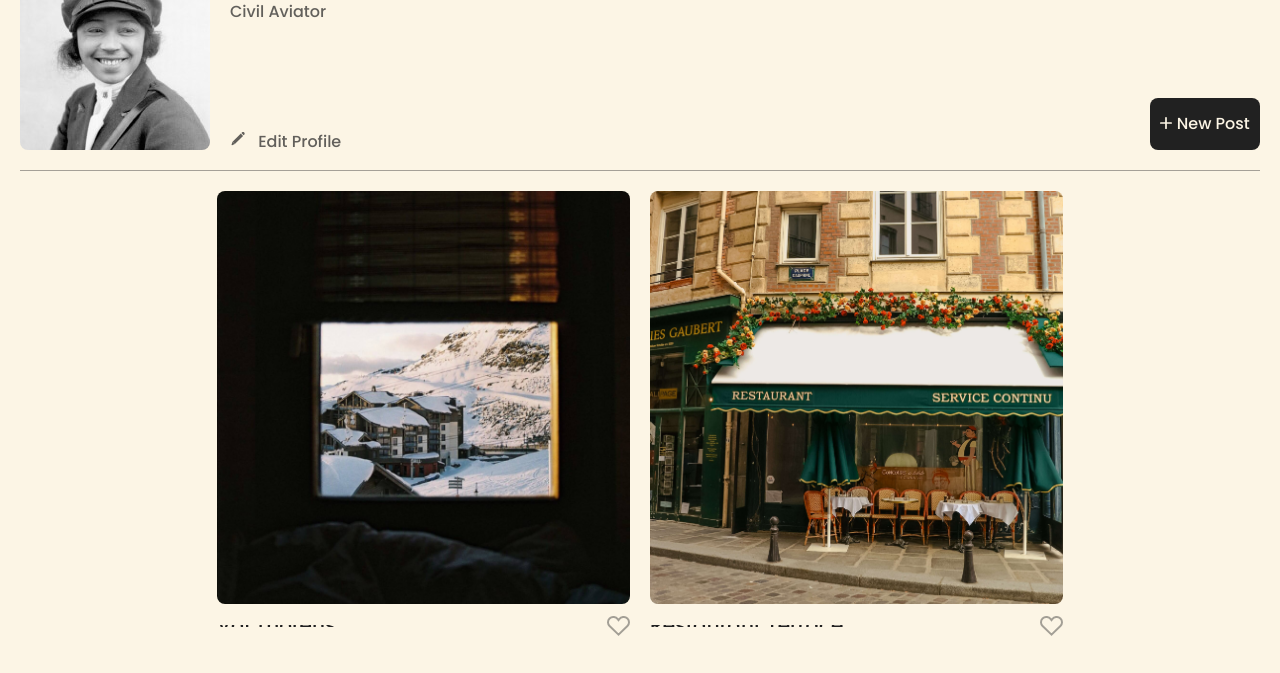
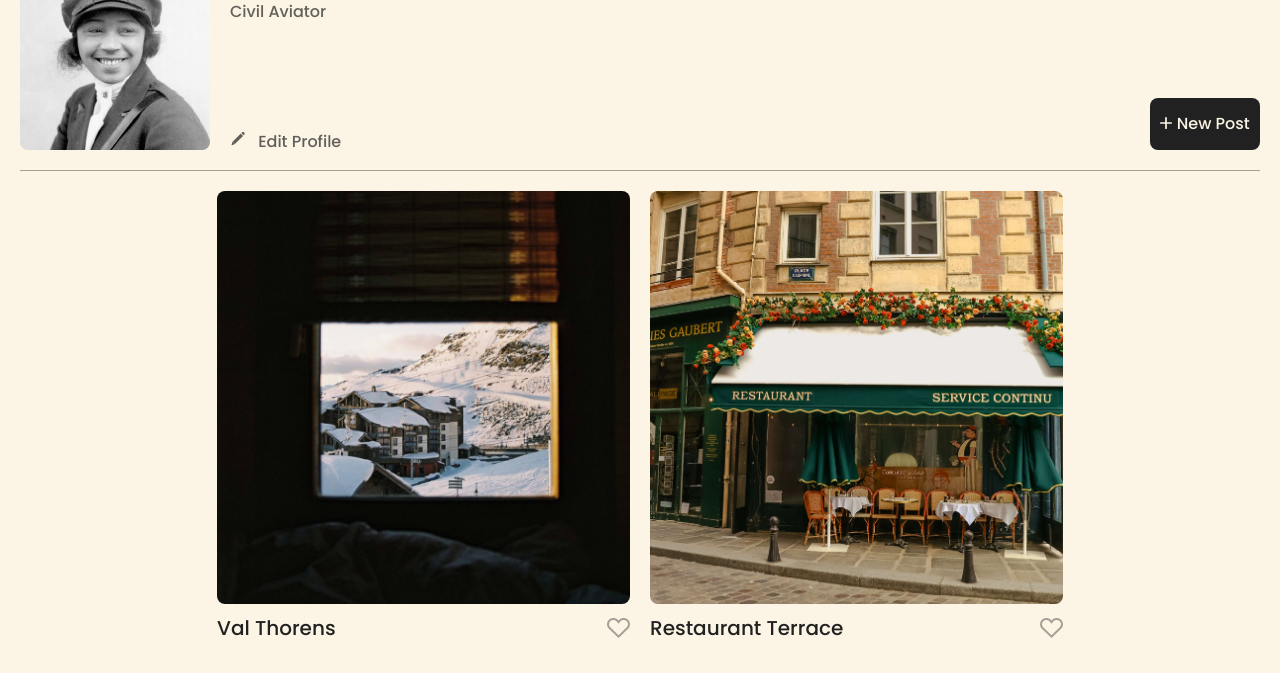
Before and after one commit to jostea4ever/se_project_spots, a plain HTML site: page index.html in a window 1280 px wide. Shown: the part 120-793 px from the top of the page. Drawn offline with Linux system fonts and the light colour scheme; grey boxes are pictures that could not be loaded.

Commit message:
latest update from feedback

```diff
--- a/blocks/card.css
+++ b/blocks/card.css
@@ -22,8 +22,7 @@
   font-family: "Poppins", Arial, Helvetica, sans-serif;
   font-weight: 500;
   font-size: 20px;
-  line-height: 1.2px;
-  letter-spacing: 0%;
+  line-height: 1.2;
   color: rgba(33, 33, 33, 1);
   margin: 0;
   text-overflow: ellipsis;
```
